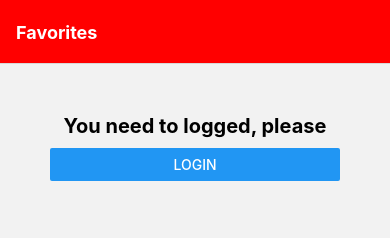
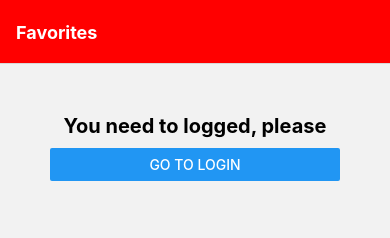
Before and after one commit to luicast/poke-native, a React Native app: screen /Favorites in a window 390 px wide. Shown: the top 238 px of the page. Built offline with nearby package versions, Linux system fonts and the light colour scheme; no server answers.

Commit message:
[hotfix]

```diff
--- a/src/components/NoLogged.js
+++ b/src/components/NoLogged.js
@@ -8,7 +8,7 @@ export default function NoLogged() {
   return (
     <View style={styles.content}>
       <Text style={styles.text}>You need to logged, please</Text>
-      <Button title="Login" onPress={() => navigation.navigate('Account')} />
+      <Button title="go to Login" onPress={() => navigation.navigate('Account')} />
     </View>
   )
 }
--- a/src/screens/Account.js
+++ b/src/screens/Account.js
@@ -1,4 +1,4 @@
-import { View, Text } from 'react-native'
+import { View } from 'react-native'
 import React from 'react'
 import LoginForm from '../components/auth/LoginForm'
 import UserPanel from '../components/auth/UserPanel'
--- a/src/screens/FavList.js
+++ b/src/screens/FavList.js
@@ -1,4 +1,3 @@
-import { View, Text } from 'react-native'
 import React, { useState, useCallback } from 'react'
 import { useFocusEffect } from '@react-navigation/native'
 import { getPokemonsFavorites } from '../api/Favorite'
```
